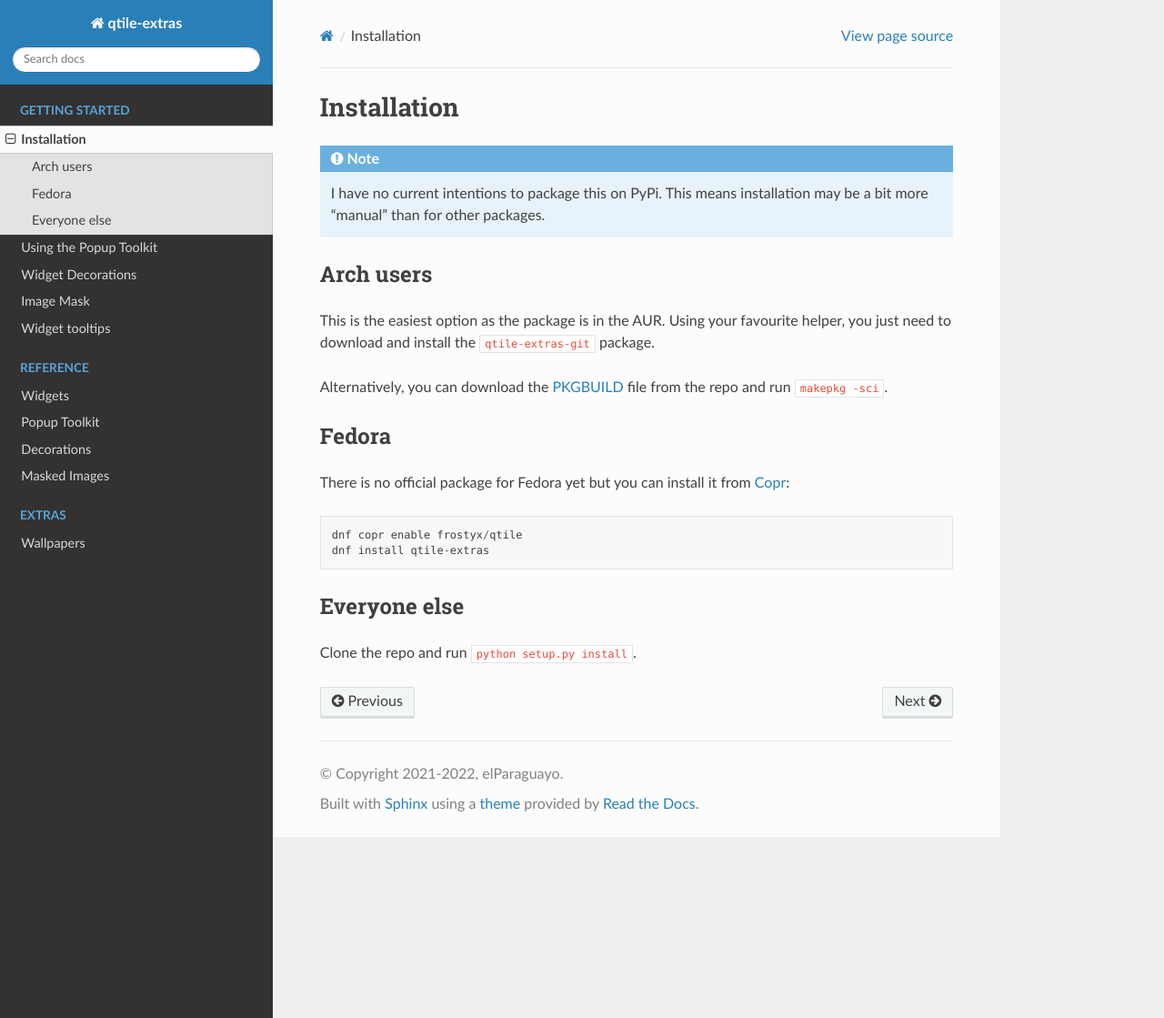
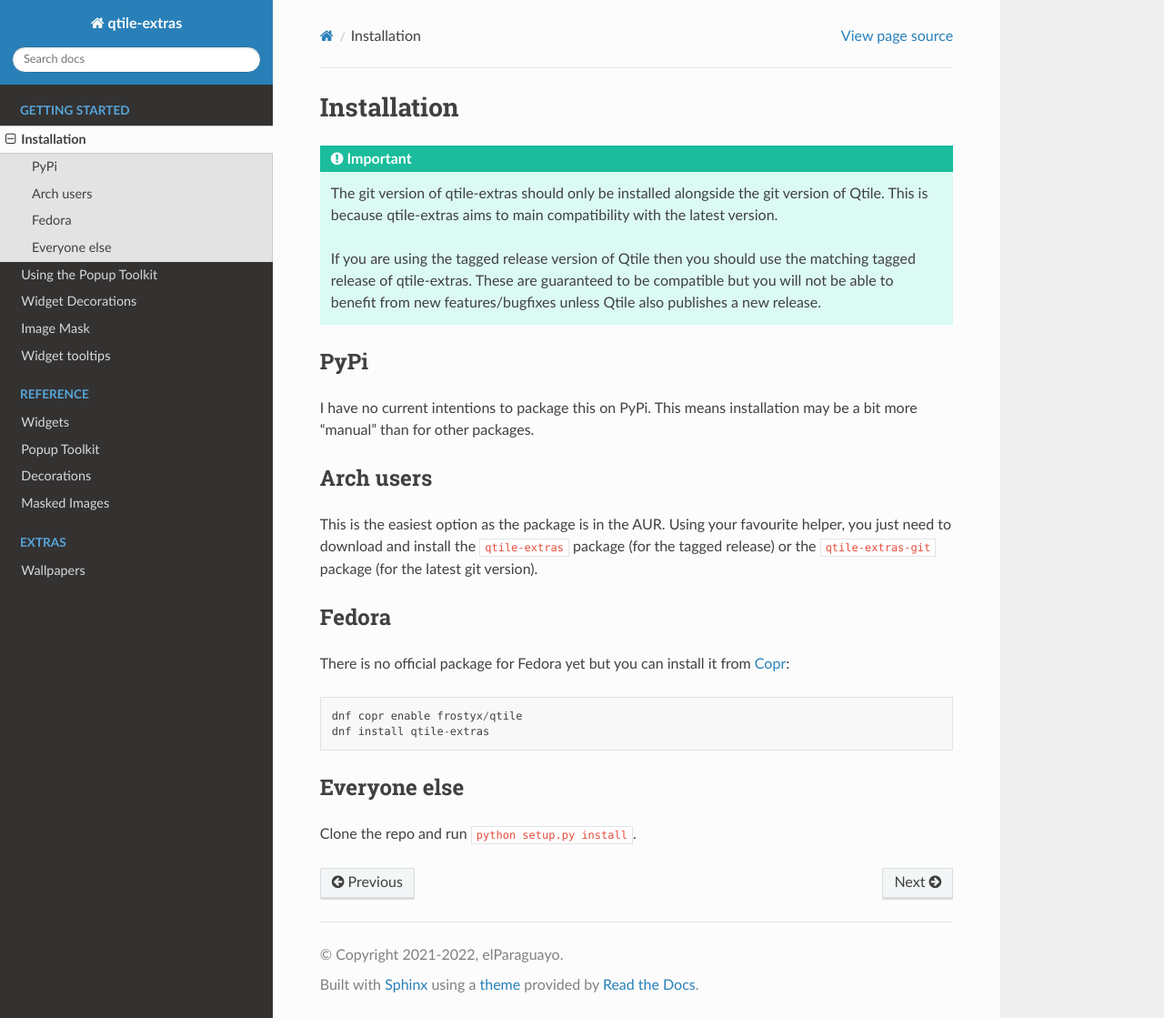
Before and after one commit to elParaguayo/qtile-extras, a Sphinx documentation site: the page built from docs/manual/install.rst, in a window 1280 px wide and 1119 px high. Shown: the whole window at 91% size. Built offline with Sphinx 7.4.7 and the Read the Docs theme 2.0.0, drawn with Linux system fonts in a browser that asks for light colours; pages that are not in the unit, such as notebooks, are missing from menus; the version number could not be read and is left out.

Commit message:
Update installation docs

```diff
--- a/docs/manual/install.rst
+++ b/docs/manual/install.rst
@@ -4,20 +4,28 @@
 Installation
 ============
 
-.. note::
+.. important::
 
-    I have no current intentions to package this on PyPi. This means
-    installation may be a bit more "manual" than for other packages.
+    The git version of qtile-extras should only be installed alongside the git version of
+    Qtile. This is because qtile-extras aims to main compatibility with the latest version.
+
+    If you are using the tagged release version of Qtile then you should use the matching tagged
+    release of qtile-extras. These are guaranteed to be compatible but you will not be able to benefit
+    from new features/bugfixes unless Qtile also publishes a new release.
+
+
+PyPi
+====
+
+I have no current intentions to package this on PyPi. This means
+installation may be a bit more "manual" than for other packages.
 
 Arch users
 ==========
 
 This is the easiest option as the package is in the AUR. Using your favourite
-helper, you just need to download and install the ``qtile-extras-git`` package.
-
-Alternatively, you can download the `PKGBUILD`_ file from the repo and run ``makepkg -sci``.
-
-.. _PKGBUILD: https://raw.githubusercontent.com/elParaguayo/qtile-extras/main/PKGBUILD
+helper, you just need to download and install the ``qtile-extras`` package (for the tagged release)
+or the ``qtile-extras-git`` package (for the latest git version).
 
 Fedora
 ======
```
Also changed, not shown: 1 other file.
